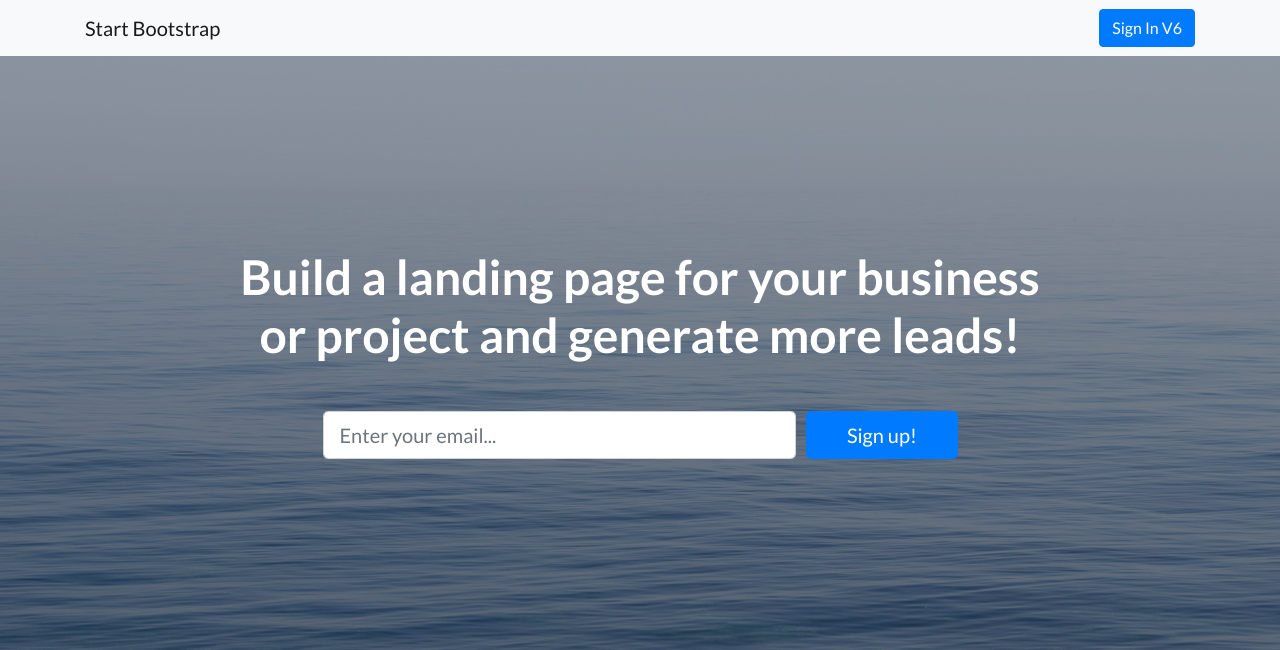
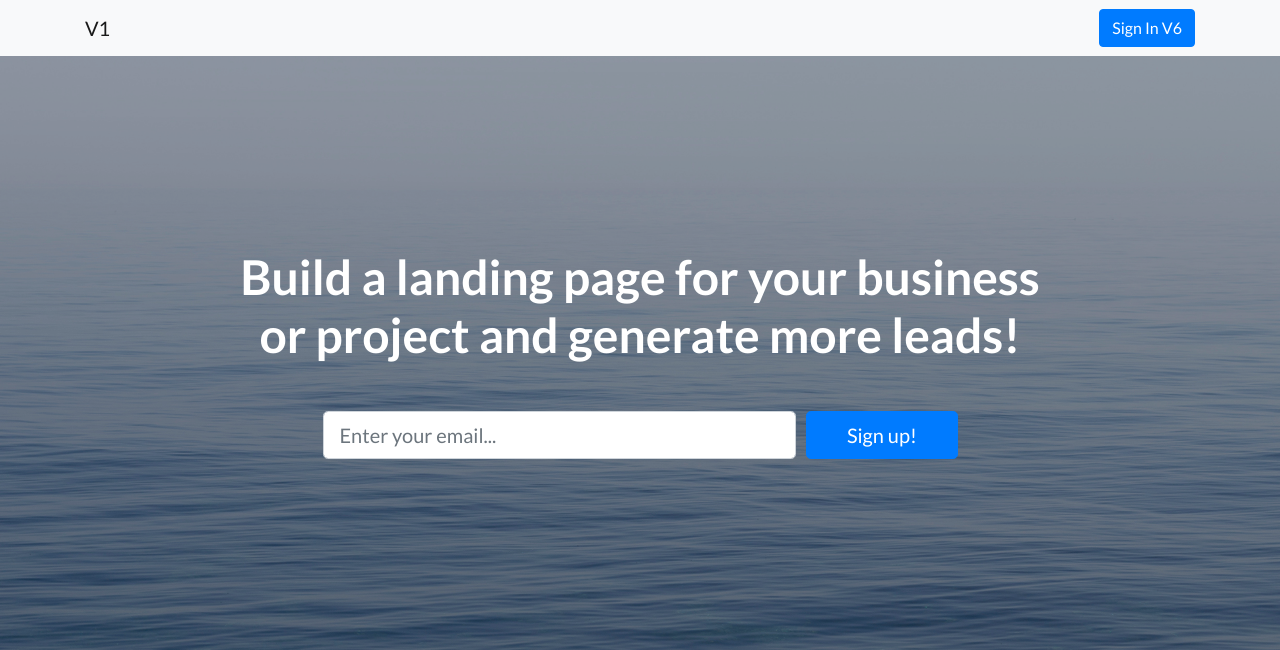
Before and after one commit to Stephen-O-Donovan/mysite, a Flask app: page / in a window 1280 px wide. Shown: the top 650 px of the page. Run offline with Flask 2, Linux system fonts and the light colour scheme; some libraries are stand-ins or nearby versions.

Commit message:
Removed bootstrap rext

```diff
--- a/templates/index.html
+++ b/templates/index.html
@@ -28,7 +28,7 @@
     <!-- Navigation -->
     <nav class="navbar navbar-light bg-light static-top">
       <div class="container">
-        <a class="navbar-brand" href="#">Start Bootstrap</a>
+        <a class="navbar-brand" href="#">V1</a>
         <a class="btn btn-primary" href="/login">Sign In V6</a>
       </div>
     </nav>
```
